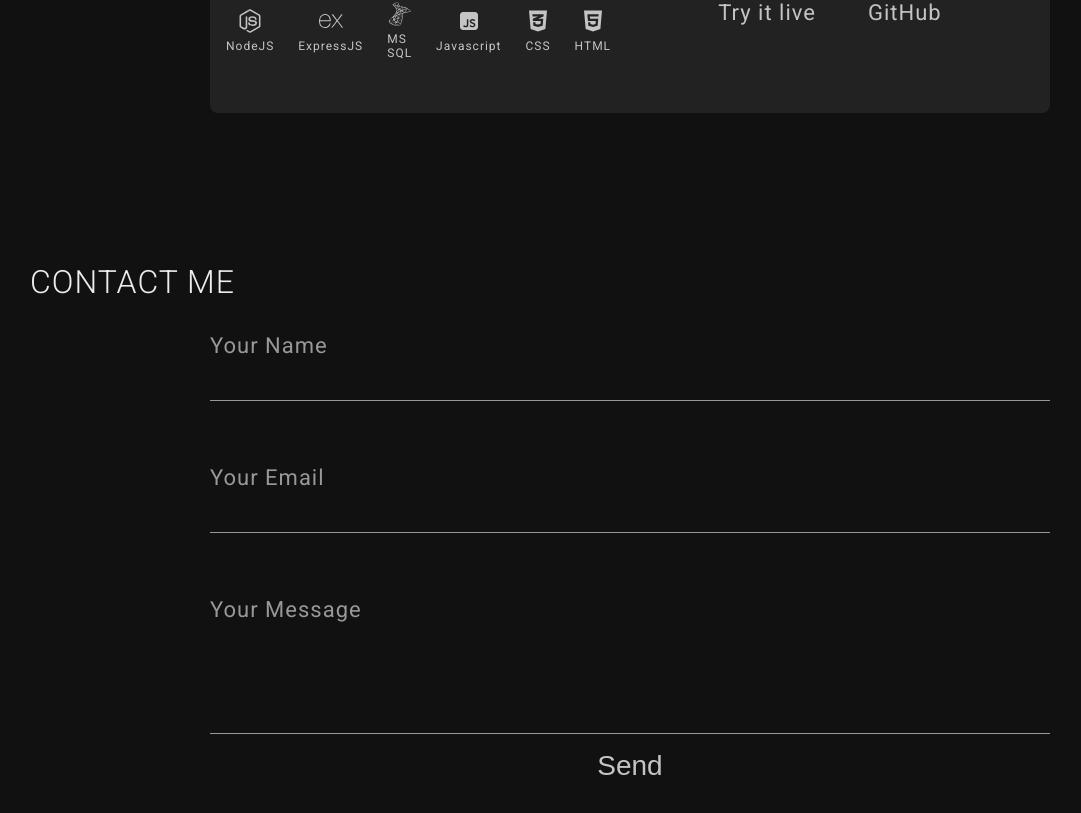
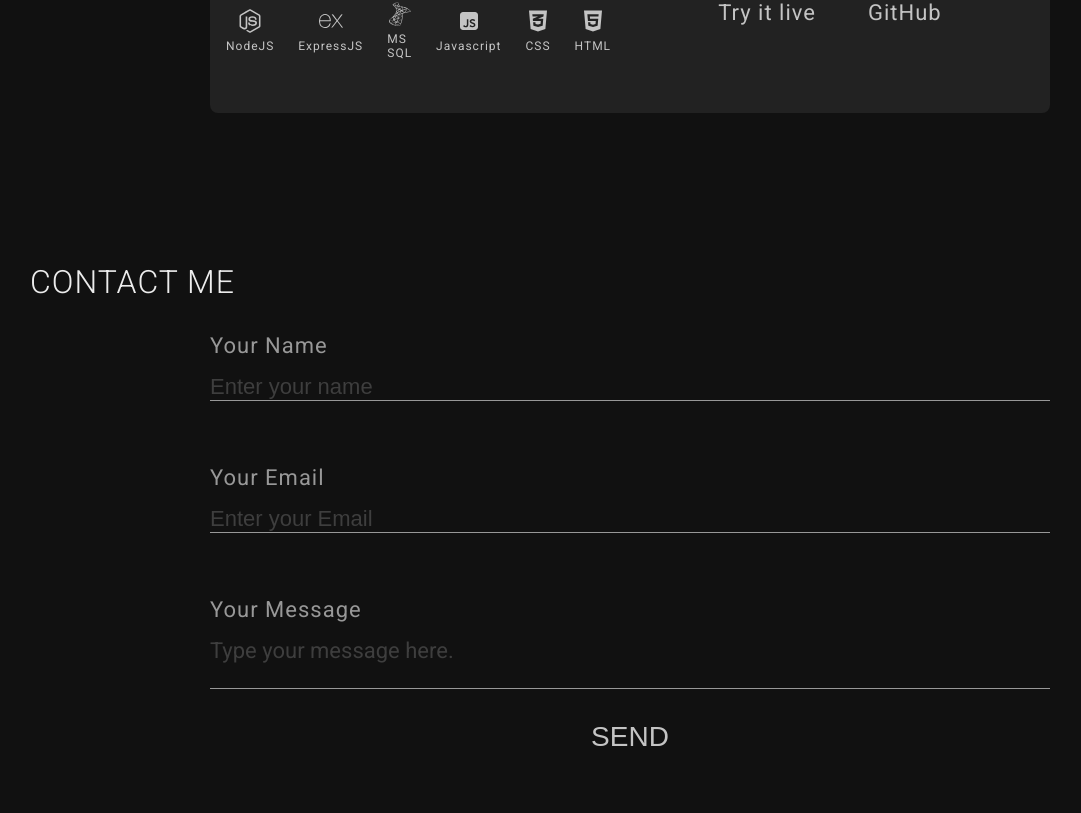
Before and after one commit to Shabahang-Saffari/Portfolio-Website, a React (Vite) app: page / in a window 1280 px wide. Shown: the part 2041-2854 px from the top of the page, without its empty margins (10-1091 px from the left). Built offline with nearby package versions, Linux system fonts and the light colour scheme.

Commit message:
changing the font styles

```diff
--- a/src/components/Contact/Contact.jsx
+++ b/src/components/Contact/Contact.jsx
@@ -31,13 +31,27 @@ const Contact = () => {
         <h4>Contact Me</h4>
         <form>
           <label htmlFor="users_name_input">Your Name</label>
-          <input type="text" id="users_name_input" className="message_input" />
+          <input
+            type="text"
+            id="users_name_input"
+            className="message_input"
+            placeholder="Enter your name"
+          />
           <label htmlFor="email_input">Your Email</label>
-          <input type="text" id="email_input" className="message_input" />
+          <input
+            type="text"
+            id="email_input"
+            className="message_input"
+            placeholder="Enter your Email"
+          />
           <label htmlFor="users_message" className="users_name_label">
             Your Message
           </label>
-          <textarea name="" id="users_message"></textarea>
+          <textarea
+            name=""
+            id="users_message"
+            placeholder="Type your message here."
+          ></textarea>
           <div className="btn_container">
             <motion.button
               onMouseOver={cursor_hover_handler}
--- a/src/components/Contact/contact.scss
+++ b/src/components/Contact/contact.scss
@@ -55,6 +55,11 @@ form {
     border-bottom: 1px solid $primary_300;
     background: transparent;
     margin-bottom: 4rem;
+
+    &::placeholder {
+      color: $primary_500;
+    }
+
     &:focus {
       outline: none;
     }
@@ -62,14 +67,18 @@ form {
 
   textarea {
     resize: none;
-    height: 12vh;
     border: none;
     border-bottom: 1px solid $primary_300;
     background: transparent;
     font-family: "Roboto", sans-serif;
     font-size: $large_font;
     color: $primary_200;
-    margin-bottom: 1rem;
+    margin-bottom: 2rem;
+
+    &::placeholder {
+      color: $primary_500;
+    }
+
     &:focus {
       outline: none;
     }
@@ -80,8 +89,10 @@ form {
   button {
     height: 2rem;
     width: 20rem;
+
     font-size: $xlarge_font;
     color: inherit;
+    text-transform: uppercase;
     border: none;
     background: transparent;
     // border: 2px solid rgb(211, 226, 0) !important;
--- a/src/components/Navbar/navbar.scss
+++ b/src/components/Navbar/navbar.scss
@@ -40,9 +40,9 @@
   display: inline-block;
   color: inherit;
 
-  &:hover {
-    font-weight: $font_weight6;
-  }
+  // &:hover {
+  //   font-weight: $font_weight6;
+  // }
 }
 
 .light_mode .available_status {
```
